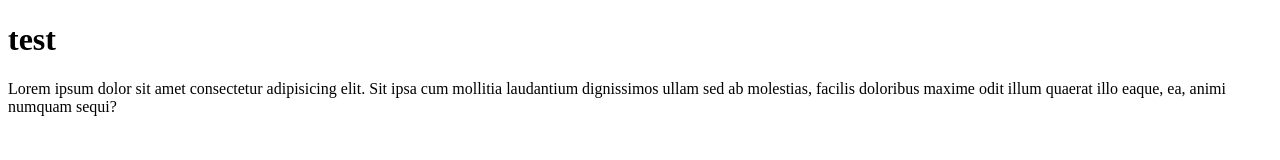
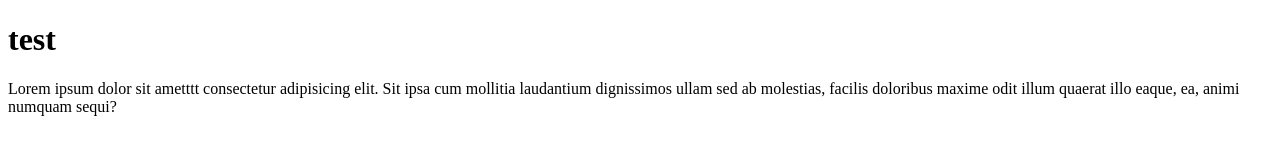
Before and after one commit to dzaky-pr/push-replit-to-github-repo, a plain HTML site: page index.html in a window 1280 px wide. Drawn offline with Linux system fonts and the light colour scheme.

Commit message:
First change

```diff
--- a/index.html
+++ b/index.html
@@ -8,7 +8,7 @@
   </head>
   <body>
     <h1>test</h1>
-    <p>Lorem ipsum dolor sit amet consectetur adipisicing elit. Sit ipsa cum mollitia laudantium dignissimos ullam sed ab molestias, facilis doloribus maxime odit illum quaerat illo eaque, ea, animi numquam sequi?</p>
+    <p>Lorem ipsum dolor sit ametttt consectetur adipisicing elit. Sit ipsa cum mollitia laudantium dignissimos ullam sed ab molestias, facilis doloribus maxime odit illum quaerat illo eaque, ea, animi numquam sequi?</p>
     <script src="script.js"></script>
   </body>
 </html>
```
